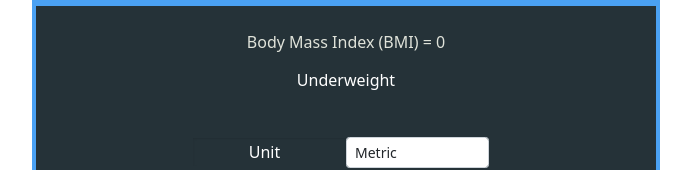
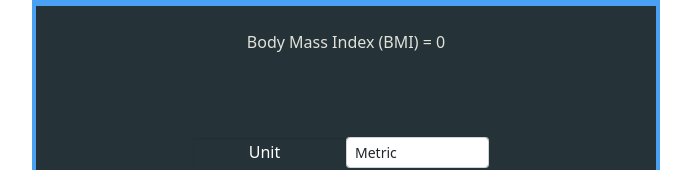
Before and after one commit to sprejjs/react-bmi-calculator, a React (Create React App) app: page / in a window 1280 px wide. Shown: the part 198-368 px from the top of the page, without its empty margins (294-985 px from the left). Built offline with nearby package versions, Linux system fonts and the light colour scheme.

Commit message:
feat: Display BMI category

```diff
--- a/src/components/Bmi.js
+++ b/src/components/Bmi.js
@@ -3,6 +3,18 @@ import BmiCalculator from './BmiCalculator';
 
 const Bmi = () => {
   const [bmi, setBmi] = useState("0");
+
+  const getBmiClass = bmi => {
+    if (bmi >= 1 && bmi <= 18.5) {
+      return 'Underweight';
+    }
+
+    if (bmi >= 18.5 && bmi <= 24.9) return 'Normal Weight';
+    if (bmi >= 24.9 && bmi <= 29.9) return 'Overweight';
+    if (bmi >= 30) return  'Obese';
+  }
+
+  const bmiCategory = getBmiClass(bmi)
 
   return (
     <Fragment>
@@ -14,7 +26,7 @@ const Bmi = () => {
               Body Mass Index (BMI) = {bmi}
             </div>
             <div className={`bmi-category`}>
-              Underweight
+              {bmiCategory}
             </div>
           </div>
         </div>
```
